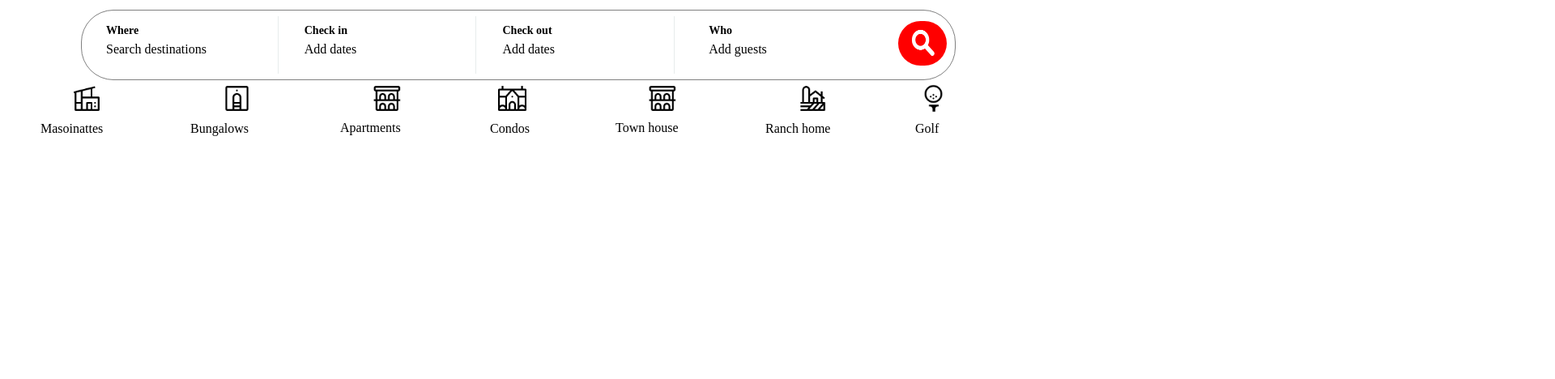
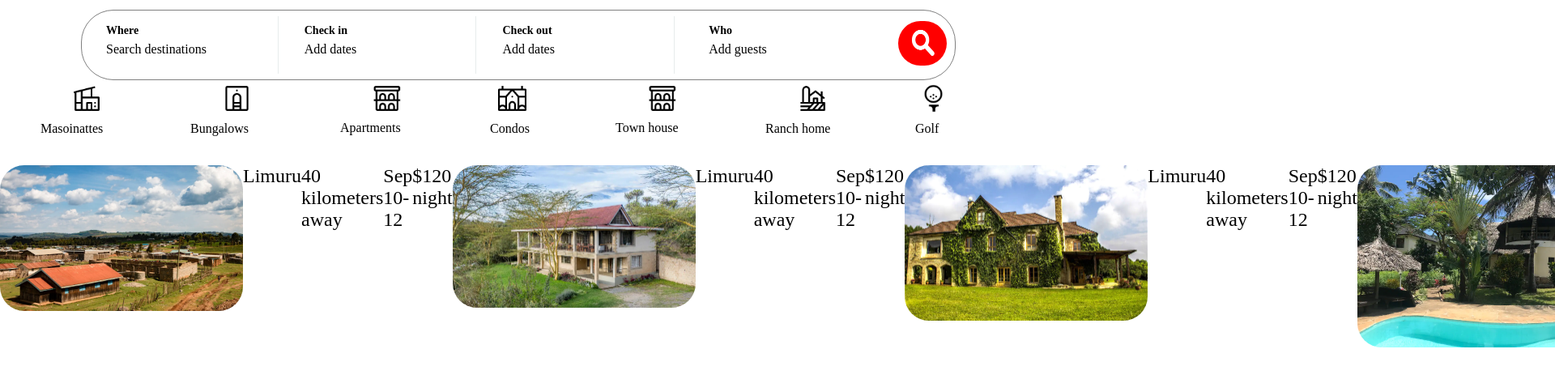
Before and after one commit to TheEmerald001/AirBnB_clone_test, a plain HTML site: page index.html in a window 1280 px wide. Shown: the part 78-546 px from the top of the page at 81% size, 1920 px wide, since content can reach past the window. Drawn offline with Linux system fonts and the light colour scheme.

Commit message:
additions

```diff
--- a/index.html
+++ b/index.html
@@ -52,7 +52,7 @@
         </div>
             <a href="#"><img class="search-button" src="images/search_images.png"  alt="" /></a>
         </div>
-
+    </div>
     <section>
         <div class="shelters">
             <div class="masoinattes">
@@ -83,11 +83,41 @@
                 <h3><a href="#"><img class="go-button" src="images/golf.png"  alt="" /></a></h3>
                 <h4>Golf</h4>
             </div>
+        </div>
+    </div>
+<sub-section>
+    <div class="sub-section">
+        <img class="image1">
+            <h1><a href="#"><img class="image1" src="images/apa.webp"  alt="" /></a></h1>
+            <br />
+            <h1>Limuru</h1>
+            <h1>40 kilometers away</h1>
+            <h1>Sep 10-12</h1>
+            <h1>$120 night</h1>
 
+
+            <h1><a href="#"><img class="image1" src="images/maisonettee.webp"  alt="" /></a></h1>
+            <h1>Limuru</h1>
+            <h1>40 kilometers away</h1>
+            <h1>Sep 10-12</h1>
+            <h1>$120 night</h1>
+
+
+            <h1><a href="#"><img class="image1" src="images/ranch.webp"  alt="" /></a></h1>
+            <h1>Limuru</h1>
+            <h1>40 kilometers away</h1>
+            <h1>Sep 10-12</h1>
+            <h1>$120 night</h1>
+
+
+            <h1><a href="#"><img class="image1" src="images/arboretum.webp"  alt="" /></a></h1>
+            <h1>Limuru</h1>
+            <h1>40 kilometers away</h1>
+            <h1>Sep 10-12</h1>
+            <h1>$120 night</h1>
+        </div>
     </div>
-    <footer>
-    </div>
-    <div>
+</div>
 </div>
 </body>
 </html>
--- /dev/null
+++ b/section.css
@@ -0,0 +1,10 @@
+section{
+    width: 100%;
+    height: 100vh;
+    background-color: white;
+}
+.image1 {
+    display: flex;
+    width: 20px;
+    height: 20px;
+}
--- a/styles.css
+++ b/styles.css
@@ -243,3 +243,20 @@ h4{
     margin-left: 40px;
     margin-right: 10px;
 }
+.sub-section{
+    display: flex;
+
+}
+.image1{
+display: block;
+justify-content: space-between;
+background-color: white;
+width: 300px;
+border-radius: 30px;
+text-align: center;
+float: left;
+
+}
+h1{
+    font-weight: 500;
+}
```
Also changed, not shown: images/apa.webp (added), images/arboretum.webp (added), images/maisonettee.webp (added), images/ranch.webp (added).
